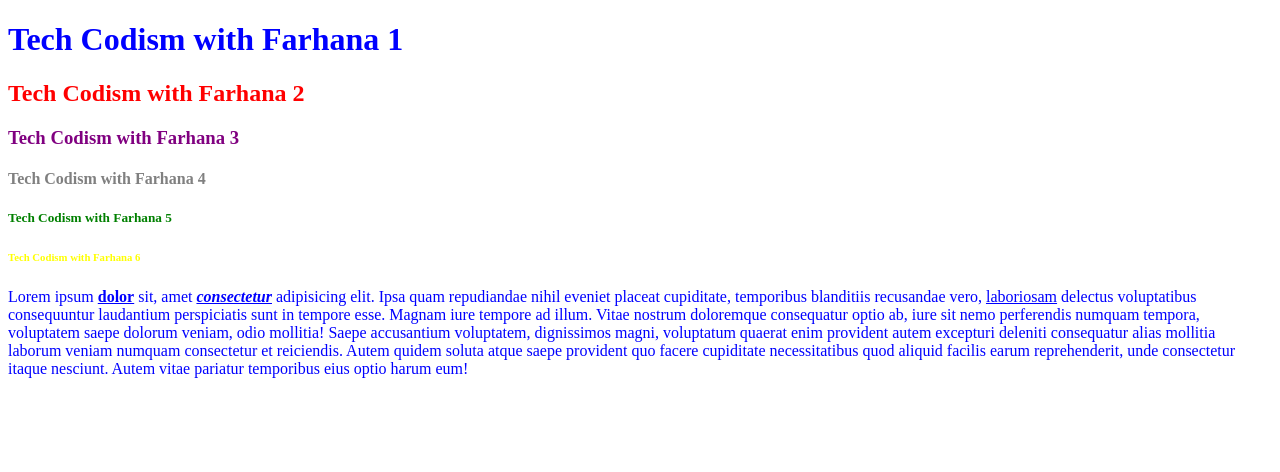
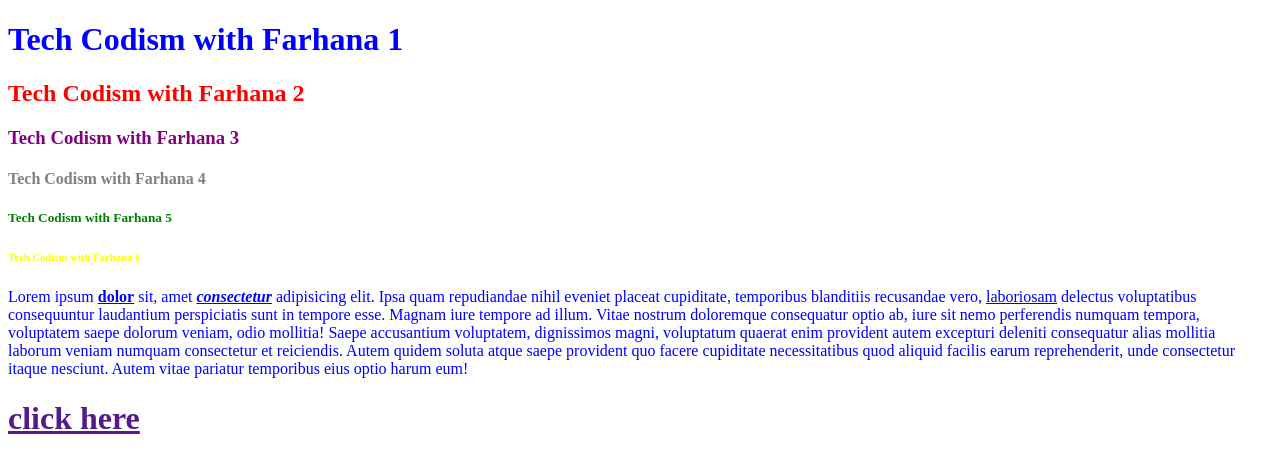
Before and after one commit to farhanaiubat95/Web-Design-For-Youtube-Channel, a plain HTML site: page basicWeb1/index.html in a window 1280 px wide. Drawn offline with Linux system fonts and the light colour scheme.

Commit message:
2nd commit- formating

```diff
--- a/basicWeb1/index.html
+++ b/basicWeb1/index.html
@@ -1,5 +1,6 @@
 <!DOCTYPE html>
 <html lang="en">
+
 <head>
     <meta charset="UTF-8">
     <meta name="viewport" content="width=device-width, initial-scale=1.0">
@@ -19,9 +20,18 @@
 
 
     <!-- ctrl + / Paragraph Tag start-->
-    <p  style="color: blue;">Lorem ipsum <b><u>dolor</u></b> sit, amet <i><u><b>consectetur</b></u></i> adipisicing elit. Ipsa quam repudiandae nihil eveniet placeat cupiditate, temporibus blanditiis recusandae vero, <u>laboriosam</u> delectus voluptatibus consequuntur laudantium perspiciatis sunt in tempore esse. Magnam iure tempore ad illum. Vitae nostrum doloremque consequatur optio ab, iure sit nemo perferendis numquam tempora, voluptatem saepe dolorum veniam, odio mollitia! Saepe accusantium voluptatem, dignissimos magni, voluptatum quaerat enim provident autem excepturi deleniti consequatur alias mollitia laborum veniam numquam consectetur et reiciendis. Autem quidem soluta atque saepe provident quo facere cupiditate necessitatibus quod aliquid facilis earum reprehenderit, unde consectetur itaque
-       nesciunt. Autem vitae pariatur temporibus eius optio harum eum!</p>
+    <p style="color: blue;">Lorem ipsum <b><u>dolor</u></b> sit, amet <i><u><b>consectetur</b></u></i> adipisicing elit.
+        Ipsa quam repudiandae nihil eveniet placeat cupiditate, temporibus blanditiis recusandae vero, <u>laboriosam</u>
+        delectus voluptatibus consequuntur laudantium perspiciatis sunt in tempore esse. Magnam iure tempore ad illum.
+        Vitae nostrum doloremque consequatur optio ab, iure sit nemo perferendis numquam tempora, voluptatem saepe
+        dolorum veniam, odio mollitia! Saepe accusantium voluptatem, dignissimos magni, voluptatum quaerat enim
+        provident autem excepturi deleniti consequatur alias mollitia laborum veniam numquam consectetur et reiciendis.
+        Autem quidem soluta atque saepe provident quo facere cupiditate necessitatibus quod aliquid facilis earum
+        reprehenderit, unde consectetur itaque
+        nesciunt. Autem vitae pariatur temporibus eius optio harum eum!</p>
     <!-- ctrl + / Paragraph Tag end-->
 
-    </body>
+    <h1><a href="">click here</a></h1>
+</body>
+
 </html>
```
Also changed, not shown: basicweb2/a_img.html (+3 -0 lines), basicweb2/anotherpage.html (+3 -0 lines), basicweb2/nextpage.html (+3 -0 lines).
